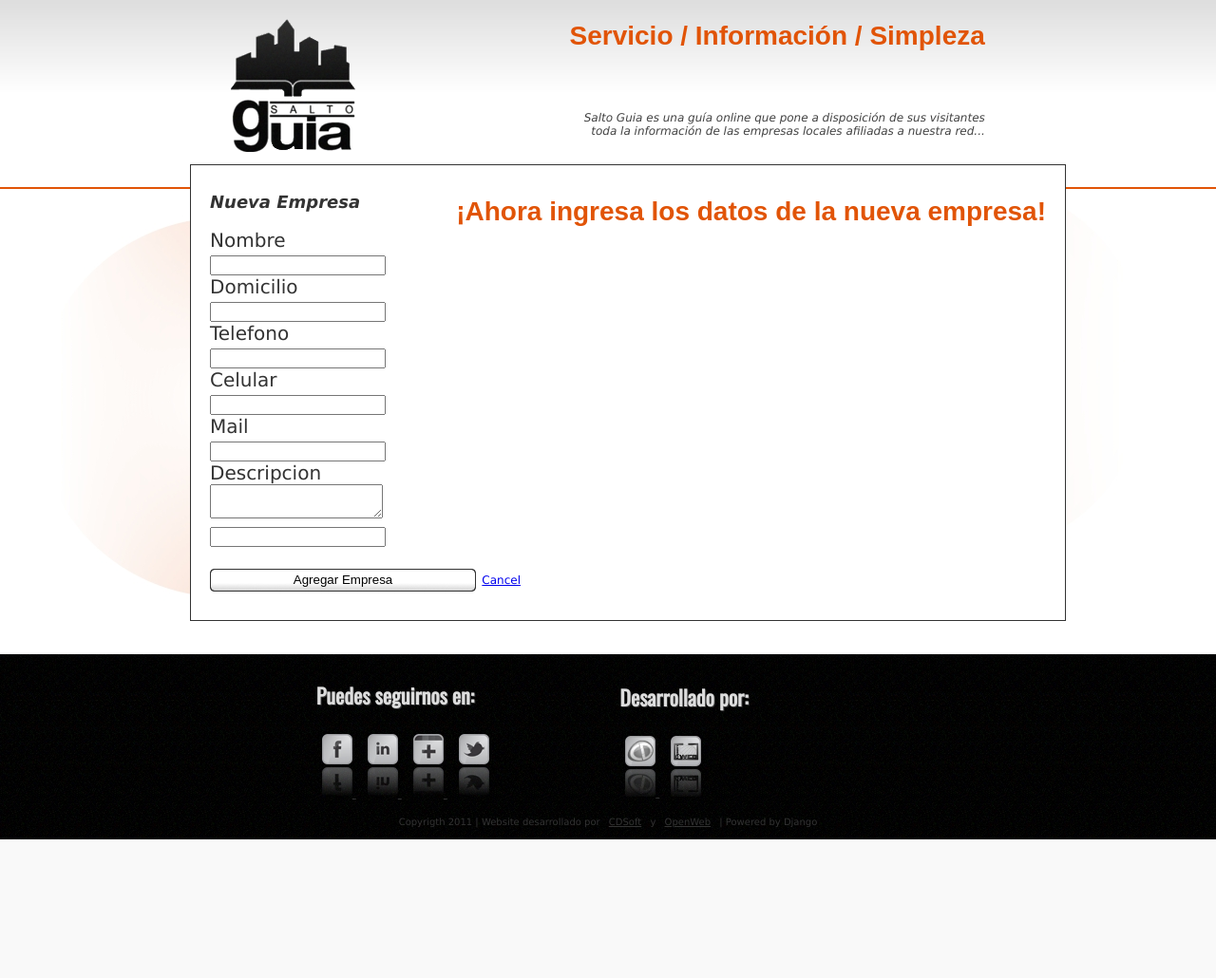
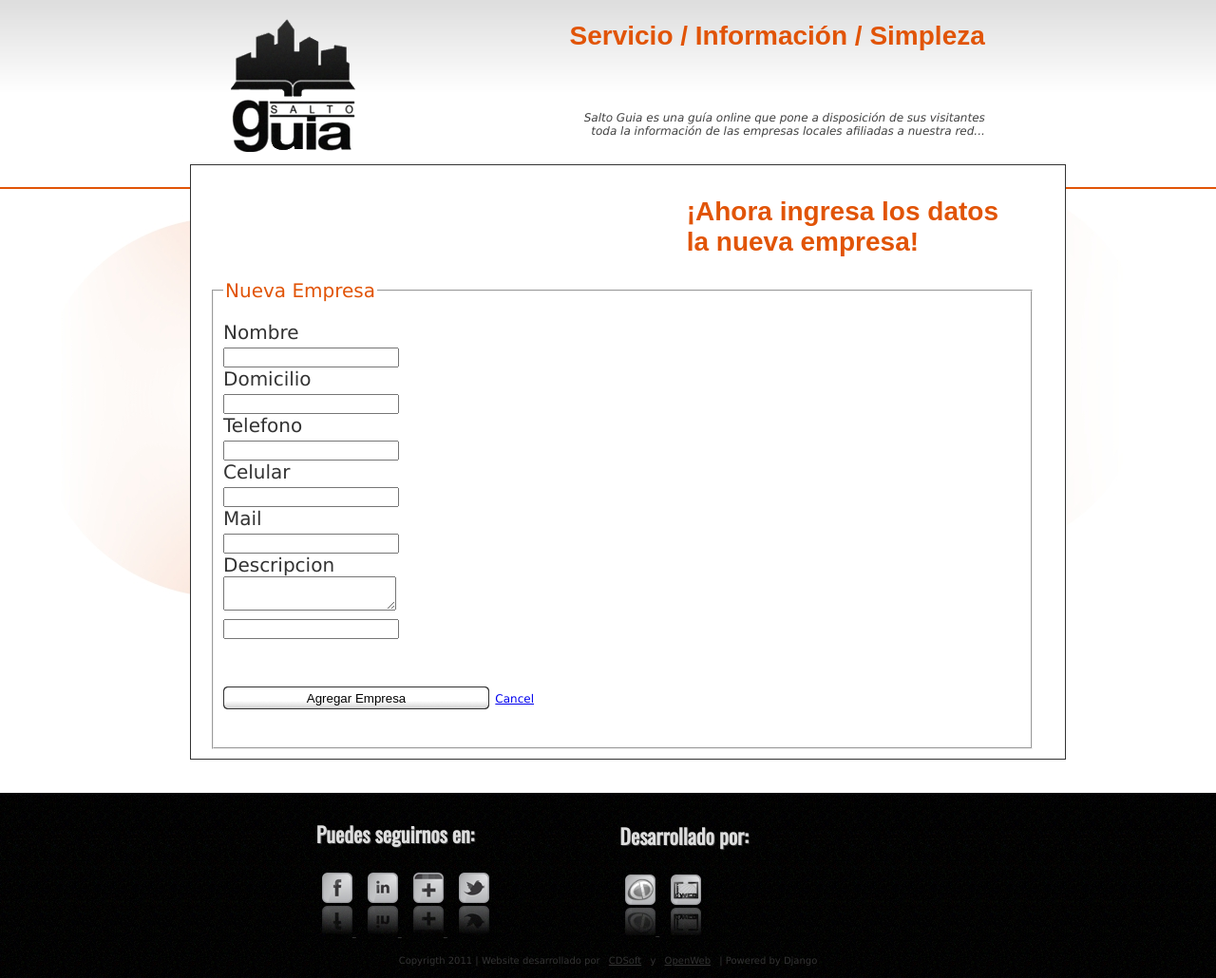
Before and after one commit to cdocarmo/saltoguia, a Django app: template apps/empresa/templates/empresa/ingreso-de-empresa.html in a window 1280 px wide. Shown: the part 43-1073 px from the top of the page at 95% size. Before the commit the page ends 927 px from the top, so only its background shows below. Run offline with Django 3.2, Linux system fonts and the light colour scheme; the template is opened without the code that fills it, so the values that code supplies are empty, except form fields; tables that the repository leaves empty hold one stand-in row (values such as "Sample post"); form fields are guessed from the names that the template uses; some libraries are stand-ins or nearby versions; some web fonts are replaced.

Commit message:
Arreglados algunos detalles del frontend

```diff
--- a/apps/empresa/forms.py
+++ b/apps/empresa/forms.py
@@ -10,7 +10,7 @@ class EmpresaForm(forms.ModelForm):
     telefono = forms.CharField(widget=forms.TextInput(attrs={'class':'input-text'}))
     celular = forms.CharField(widget=forms.TextInput(attrs={'class':'input-text'}))
     mail = forms.CharField(widget=forms.TextInput(attrs={'class':'input-text'}))
-    descripcion = forms.CharField(label="Descripcion", required=False, widget=forms.Textarea(attrs = {'cols': '35', 'rows': '5'}))
+    descripcion = forms.CharField(label="Descripcion", required=False, widget=forms.Textarea(attrs = {'class':'txt-area', 'cols': '35', 'rows': '5'}))
 
     def clean_name(self):
         if Empresa.objects.filter(name__iexact=self.cleaned_data["nombre"]).count() > 0:
--- a/apps/empresa/templates/empresa/ingreso-de-empresa.html
+++ b/apps/empresa/templates/empresa/ingreso-de-empresa.html
@@ -15,11 +15,11 @@
 
 {% block content %}
 
-<h2>¡Ahora ingresa los datos de la nueva empresa!</h2>
+<h2 id="form-description">¡Ahora ingresa los datos <br /> la nueva empresa!</h2>
 
 <form class="forms" method="post" id="form_company_singup">
-	<div id="company_data">
-		<h3>Nueva Empresa</h3>
+	<fieldset id="company_data">
+		<legend>Nueva Empresa</legend>
 
 		{{ form.nombre.label_tag }}<br />
 		{{ form.nombre }}<br />
@@ -56,7 +56,7 @@
 		<input class="save-button" type="submit" value="{% trans "Agregar Empresa" %}"/>
 		<a class="cancel-button" href="#">{% trans "Cancel" %}</a>
 	</p>
-	</div>
+	</fieldset>
 </form>
 
 {% endblock %}
--- a/project/media/css/formStyles.css
+++ b/project/media/css/formStyles.css
@@ -1,4 +1,13 @@
 /*CSS para formularios*/
+
+fieldset {
+	padding: 20px 10px;
+	width: 840px;;
+}
+
+h2#form-description {
+	margin-right: 50px;
+}
 
 form.forms h2 {
 	clear: right;
@@ -14,6 +23,10 @@ form.forms h3 {
 	color: #333333;
 	font-style: italic;
 	/*text-shadow: 1px 1px #333;*/
+}
+
+form.forms legend {
+	color: #e15407;
 }
 
 form.forms {
@@ -39,6 +52,15 @@ input.save-button {
 	background-repeat: no-repeat;
 	width: 280px;
 	height: 24px;
+	margin-top: 30px;
+}
+
+textarea.txt-area {
+	border: none;
+	background-image: url("/media/images/bg_textarea.jpg");
+	background-repeat: no-repeat;
+	width: 320px;
+	height: 100px;
 }
 
 form.forms a {
@@ -48,3 +70,8 @@ form.forms a {
 form#search-form {
 	text-align: center;
 }
+
+span.helptext{
+	font-size: 10px;
+	color: #000000;
+}
```
Also changed, not shown: apps/users/forms.py (+4 -4 lines), apps/users/templates/login.html (+2 -5 lines), project/media/images/bg_textarea.jpg (added).
